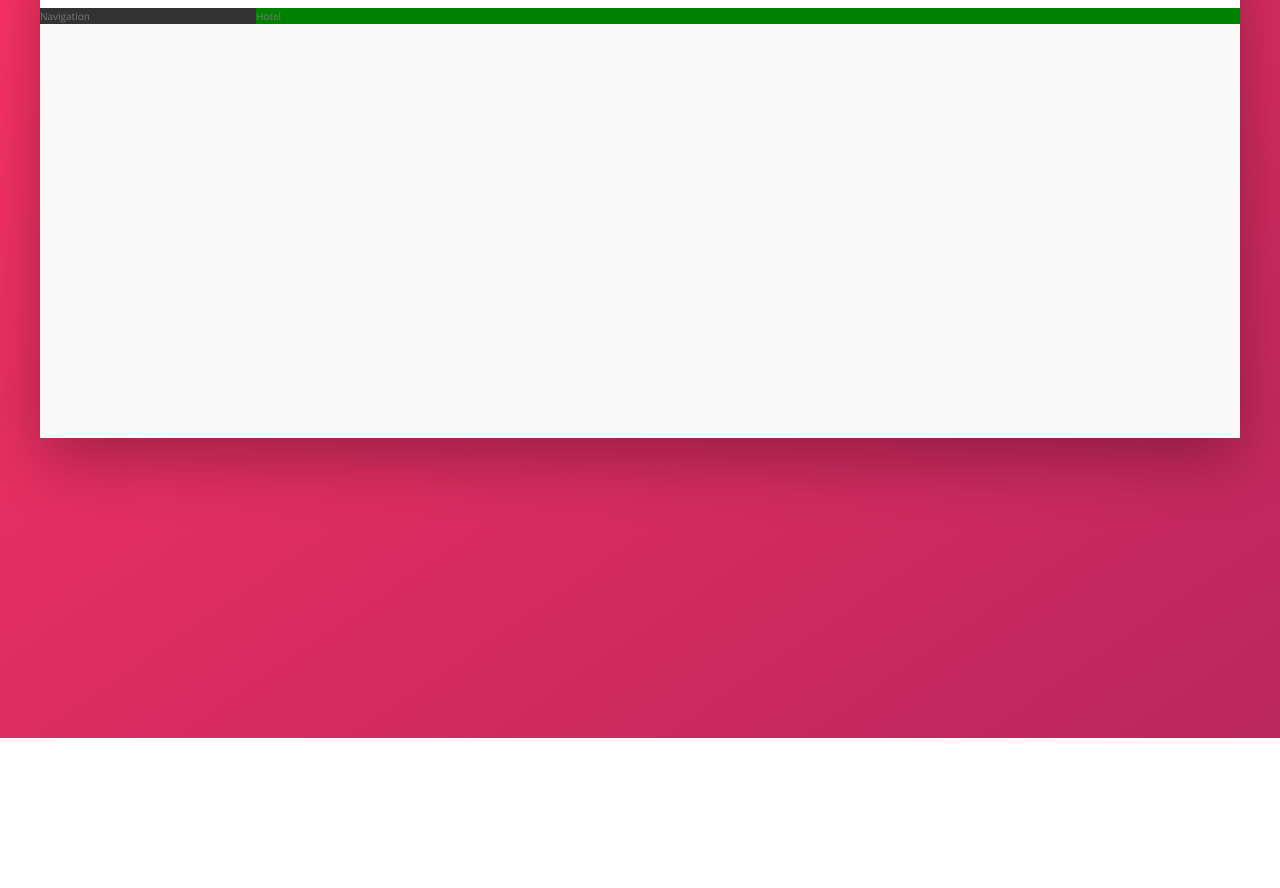
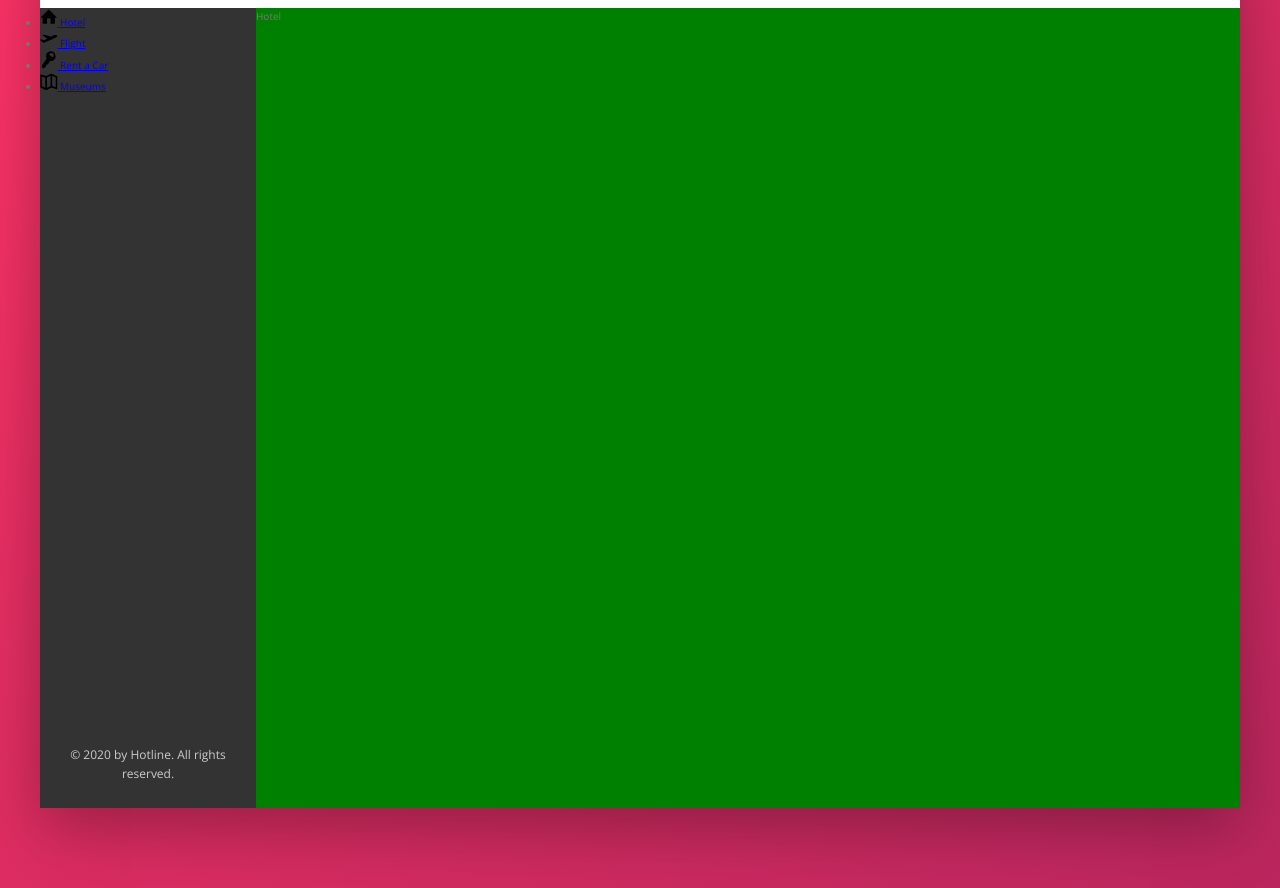
Before and after one commit to appsius/Hotline, a website: page index.html in a window 1280 px wide. Shown: the part 142-1030 px from the top of the page. Before the commit the page ends 880 px from the top, so only its background shows below. Drawn offline with nearby package versions, Linux system fonts and the light colour scheme.

Commit message:
Building the Navigation Part 1

```diff
--- a/index.html
+++ b/index.html
@@ -59,8 +59,51 @@
 
 			<div class="content">
 				<nav class="sidebar">
-					Navigation
+					<ul class="side-nav">
+						<li class="side-nav__item">
+							<a href="#" class="side-nav__link">
+								<svg class="side-nav__icon">
+									<use xlink:href="/img/sprite.svg#icon-home"></use>
+								</svg>
+								<span>Hotel</span>
+							</a>
+						</li>
+
+						<li class="side-nav__item">
+							<a href="#" class="side-nav__link">
+								<svg class="side-nav__icon">
+									<use
+										xlink:href="/img/sprite.svg#icon-aircraft-take-off"
+									></use>
+								</svg>
+								<span>Flight</span>
+							</a>
+						</li>
+
+						<li class="side-nav__item">
+							<a href="#" class="side-nav__link">
+								<svg class="side-nav__icon">
+									<use xlink:href="/img/sprite.svg#icon-key"></use>
+								</svg>
+								<span>Rent a Car</span>
+							</a>
+						</li>
+
+						<li class="side-nav__item">
+							<a href="#" class="side-nav__link">
+								<svg class="side-nav__icon">
+									<use xlink:href="/img/sprite.svg#icon-map"></use>
+								</svg>
+								<span>Museums</span>
+							</a>
+						</li>
+					</ul>
+
+					<div class="legal">
+						&copy; 2020 by Hotline. All rights reserved.
+					</div>
 				</nav>
+
 				<main class="hotel-view">
 					Hotel
 				</main>
--- a/sass/_components.scss
+++ b/sass/_components.scss
@@ -116,3 +116,27 @@
 		transform: scale(1.3);
 	}
 }
+
+///////////////////////////////////////////@extend
+//SIDE NAVIGATION
+.side-nav {
+	&__item {
+	}
+
+	&__link {
+	}
+
+	&__icon {
+		width: 1.75rem;
+		height: 1.75rem;
+	}
+}
+
+///////////////////////////////////////////@extend
+//LEGAL TEXT
+.legal {
+	font-size: 1.2rem;
+	color: var(--color-grey-light-4);
+	text-align: center;
+	padding: 2.5rem;
+}
--- a/sass/_layout.scss
+++ b/sass/_layout.scss
@@ -26,10 +26,16 @@
 	background-color: var(--color-grey-dark-1);
 
 	flex: 0 0 18%;
+	display: flex;
+	flex-direction: column;
+	justify-content: space-between;
 }
 
 .hotel-view {
 	background-color: #fff;
+
+	// TEST
+	height: 80rem;
 	background-color: green;
 
 	flex: 1;
```
Also changed, not shown: css/style.css.
